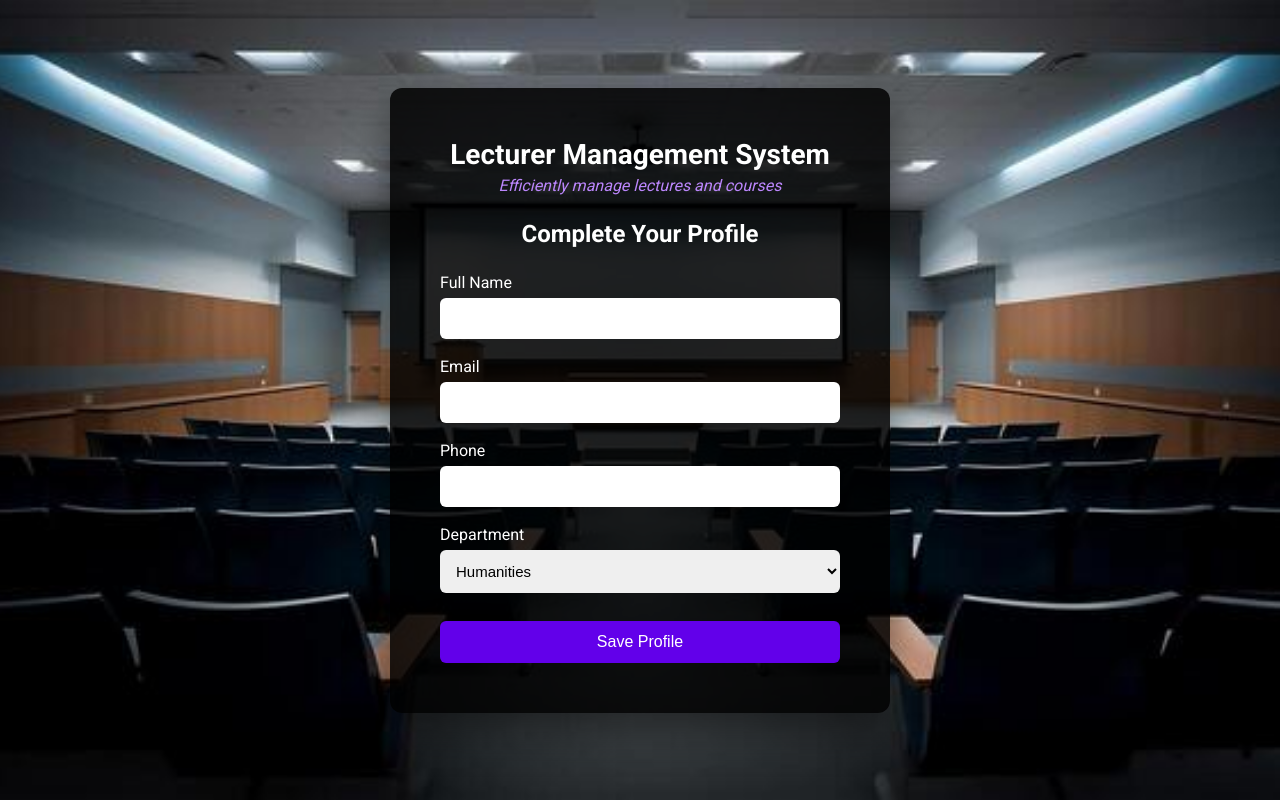
After one commit to Karehkim/Lecturer-management-system, a Flask app: page /complete_profile in a window 1280 px wide. The commit adds this page. Run offline with Flask 3, Linux system fonts and the light colour scheme; a user stored in the database is signed in.

Commit message:
updated the login & registration

```diff
--- a/app.py
+++ b/app.py
@@ -88,46 +88,69 @@ def load_user(user_id):
     return User.query.get(int(user_id))
 
 # Routes
+# Dashboard Route
 @app.route('/')
 @login_required
 def dashboard():
     if current_user.role == 'lecturer':
         lecturer = Lecturer.query.filter_by(user_id=current_user.id).first()
+
+        # If lecturer profile does not exist, redirect to complete_profile
+        if lecturer is None:
+            flash("Please complete your profile first.", "info")
+            return redirect(url_for("complete_profile"))
+
+        # Lecturer dashboard logic
         courses = Course.query.filter_by(lecturer_id=lecturer.id).all()
         students_count = sum(len(course.enrollments) for course in courses)
+
         marks = []
         for course in courses:
             marks.extend(Mark.query.filter_by(course_id=course.id).all())
+
         average_marks = sum(m.marks for m in marks) / len(marks) if marks else 0
-        notifications = []  # Add course assignments or messages
         report_data = {}
         for mark in marks:
-            course = mark.course.name
-            if course not in report_data:
-                report_data[course] = []
-            report_data[course].append(mark.marks)
-        return render_template('dashboard.html', courses=courses, students_count=students_count,
-                               average_marks=round(average_marks, 2), notifications=notifications,
-                               report_data=report_data, is_lecturer=True)
-    else:
-        departments_count = Department.query.count()
-        lecturers_count = Lecturer.query.count()
-        courses_count = Course.query.count()
-        students_count = Student.query.count()
-        marks = Mark.query.all()
-        average_marks = sum(m.marks for m in marks) / len(marks) if marks else 0
-        notifications = []  # For now, empty
-        report_data = {}
-        for mark in marks:
-            course = mark.course.name
-            if course not in report_data:
-                report_data[course] = []
-            report_data[course].append(mark.marks)
-        return render_template('dashboard.html', departments_count=departments_count,
-                               lecturers_count=lecturers_count, courses_count=courses_count,
-                               students_count=students_count, average_marks=round(average_marks, 2),
-                               notifications=notifications, report_data=report_data, is_lecturer=False)
+            course_name = mark.course.name
+            if course_name not in report_data:
+                report_data[course_name] = []
+            report_data[course_name].append(mark.marks)
 
+        return render_template(
+            'dashboard.html',
+            courses=courses,
+            students_count=students_count,
+            average_marks=round(average_marks, 2),
+            report_data=report_data,
+            is_lecturer=True
+        )
+
+    # Admin dashboard logic (unchanged)
+    departments_count = Department.query.count()
+    lecturers_count = Lecturer.query.count()
+    courses_count = Course.query.count()
+    students_count = Student.query.count()
+
+    marks = Mark.query.all()
+    average_marks = sum(m.marks for m in marks) / len(marks) if marks else 0
+    report_data = {}
+    for mark in marks:
+        course_name = mark.course.name
+        if course_name not in report_data:
+            report_data[course_name] = []
+        report_data[course_name].append(mark.marks)
+
+    return render_template(
+        'dashboard.html',
+        departments_count=departments_count,
+        lecturers_count=lecturers_count,
+        courses_count=courses_count,
+        students_count=students_count,
+        average_marks=round(average_marks, 2),
+        report_data=report_data,
+        is_lecturer=False
+    )
+# Login Route
 @app.route('/login', methods=['GET', 'POST'])
 def login():
     if request.method == 'POST':
@@ -136,9 +159,82 @@ def login():
         user = User.query.filter_by(username=username).first()
         if user and check_password_hash(user.password, password):
             login_user(user)
+
+            # Check if lecturer is new and has no profile
+            if user.role == 'lecturer':
+                lecturer = Lecturer.query.filter_by(user_id=user.id).first()
+                if lecturer is None:
+                    flash("Please complete your profile first.", "info")
+                    return redirect(url_for('complete_profile'))
+
+            # Otherwise go to dashboard
             return redirect(url_for('dashboard'))
-        flash('Invalid username or password')
+
+        flash('Invalid username or password', 'error')
     return render_template('login.html')
+
+# Register Route
+@app.route("/register", methods=["GET", "POST"])
+def register():
+    if request.method == "POST":
+        username = request.form.get("username")
+        password = request.form.get("password")
+        confirm_password = request.form.get("confirm_password")
+
+        if password != confirm_password:
+            flash("Passwords do not match.", "error")
+            return redirect(url_for("register"))
+
+        # Check if username exists
+        if User.query.filter_by(username=username).first():
+            flash("Username already exists.", "error")
+            return redirect(url_for("register"))
+
+        hashed_password = generate_password_hash(password, method="sha256")
+        new_user = User(username=username, password=hashed_password, role="lecturer")
+        db.session.add(new_user)
+        db.session.commit()
+
+        flash("Registration successful! Please log in.", "success")
+        return redirect(url_for("login"))
+
+    return render_template("login.html")
+
+@app.route("/complete_profile", methods=["GET", "POST"])
+@login_required
+def complete_profile():
+    # Check if lecturer profile exists
+    lecturer = Lecturer.query.filter_by(user_id=current_user.id).first()
+
+    if request.method == "POST":
+        department_id = request.form.get("department_id")
+        name = request.form.get("name")
+        email = request.form.get("email")
+        phone = request.form.get("phone")
+
+        if lecturer is None:
+            # Create lecturer profile
+            lecturer = Lecturer(
+                user_id=current_user.id,
+                department_id=department_id,
+                name=name,
+                email=email,
+                phone=phone
+            )
+            db.session.add(lecturer)
+        else:
+            # Update existing lecturer
+            lecturer.department_id = department_id
+            lecturer.name = name
+            lecturer.email = email
+            lecturer.phone = phone
+
+        db.session.commit()
+        flash("Profile completed successfully.", "success")
+        return redirect(url_for("dashboard"))
+
+    departments = Department.query.all()
+    return render_template("complete_profile.html", lecturer=lecturer, departments=departments)
 
 @app.route('/logout')
 @login_required
--- /dev/null
+++ b/templates/complete_profile.html
@@ -0,0 +1,165 @@
+<!DOCTYPE html>
+<html lang="en">
+<head>
+<meta charset="UTF-8">
+<meta name="viewport" content="width=device-width, initial-scale=1.0">
+<title>Complete Profile - Lecturer Management System</title>
+
+<link href="https://fonts.googleapis.com/css2?family=Roboto:wght@300;400;500;700&display=swap" rel="stylesheet">
+
+<style>
+body {
+    font-family: 'Roboto', sans-serif;
+    margin: 0;
+    padding: 0;
+    background: url(/static/image/login_bg.jpg) no-repeat center center fixed;
+    background-size: cover;
+    display: flex;
+    justify-content: center;
+    align-items: center;
+    height: 100vh;
+    color: white;
+}
+
+.wrapper {
+    width: 500px;
+    max-width: 95%;
+    background: rgba(0, 0, 0, 0.85);
+    border-radius: 12px;
+    overflow: hidden;
+    box-shadow: 0 15px 40px rgba(0,0,0,0.5);
+    position: relative;
+}
+
+.form-section {
+    width: 100%;
+    padding: 50px;
+    box-sizing: border-box;
+    text-align: center;
+}
+
+/* Project title and subtitle */
+.project-title {
+    font-size: 28px;
+    font-weight: 700;
+    margin-bottom: 5px;
+}
+
+.project-subtitle {
+    font-size: 16px;
+    color: #bb86fc;
+    margin-bottom: 25px;
+}
+
+h2 {
+    margin-bottom: 25px;
+}
+
+.form-group {
+    margin-bottom: 18px;
+    text-align: left;
+}
+
+label {
+    display: block;
+    margin-bottom: 6px;
+}
+
+input, select {
+    width: 100%;
+    padding: 12px;
+    border: none;
+    border-radius: 6px;
+    font-size: 15px;
+    box-sizing: border-box;
+}
+
+button {
+    width: 100%;
+    padding: 12px;
+    border: none;
+    border-radius: 6px;
+    background: #6200ea;
+    color: white;
+    font-size: 16px;
+    cursor: pointer;
+    margin-top: 10px;
+}
+
+button:hover {
+    background: #3700b3;
+}
+
+.flashes {
+    list-style: none;
+    padding: 0;
+    margin-bottom: 15px;
+}
+
+.flashes li {
+    background-color: #f44336;
+    padding: 10px;
+    border-radius: 4px;
+    margin-bottom: 8px;
+    text-align: center;
+}
+</style>
+</head>
+<body>
+
+<div class="wrapper">
+
+    <div class="form-section">
+
+        <!-- Project Name -->
+        <div class="project-header">
+            <div class="project-title">Lecturer Management System</div>
+            <div class="project-subtitle"><i>Efficiently manage lectures and courses</i></div>
+        </div>
+
+        <h2>Complete Your Profile</h2>
+
+        {% with messages = get_flashed_messages(with_categories=true) %}
+            {% if messages %}
+                <ul class="flashes">
+                    {% for category, message in messages %}
+                        <li>{{ message }}</li>
+                    {% endfor %}
+                </ul>
+            {% endif %}
+        {% endwith %}
+
+        <form method="POST">
+            <div class="form-group">
+                <label>Full Name</label>
+                <input type="text" name="name" value="{{ lecturer.name if lecturer else '' }}" required>
+            </div>
+
+            <div class="form-group">
+                <label>Email</label>
+                <input type="email" name="email" value="{{ lecturer.email if lecturer else '' }}" required>
+            </div>
+
+            <div class="form-group">
+                <label>Phone</label>
+                <input type="text" name="phone" value="{{ lecturer.phone if lecturer else '' }}">
+            </div>
+
+            <div class="form-group">
+                <label>Department</label>
+                <select name="department_id" required>
+                    {% for dept in departments %}
+                        <option value="{{ dept.id }}" {% if lecturer and lecturer.department_id == dept.id %}selected{% endif %}>{{ dept.name }}</option>
+                    {% endfor %}
+                </select>
+            </div>
+
+            <button type="submit">Save Profile</button>
+        </form>
+
+    </div>
+
+</div>
+
+</body>
+</html>
```
Also changed, not shown: templates/login.html (+173 -36 lines), instance/lecturer_management.db, static/image/lecturer_icon.png (added), static/image/login_bg.jpg (added).
